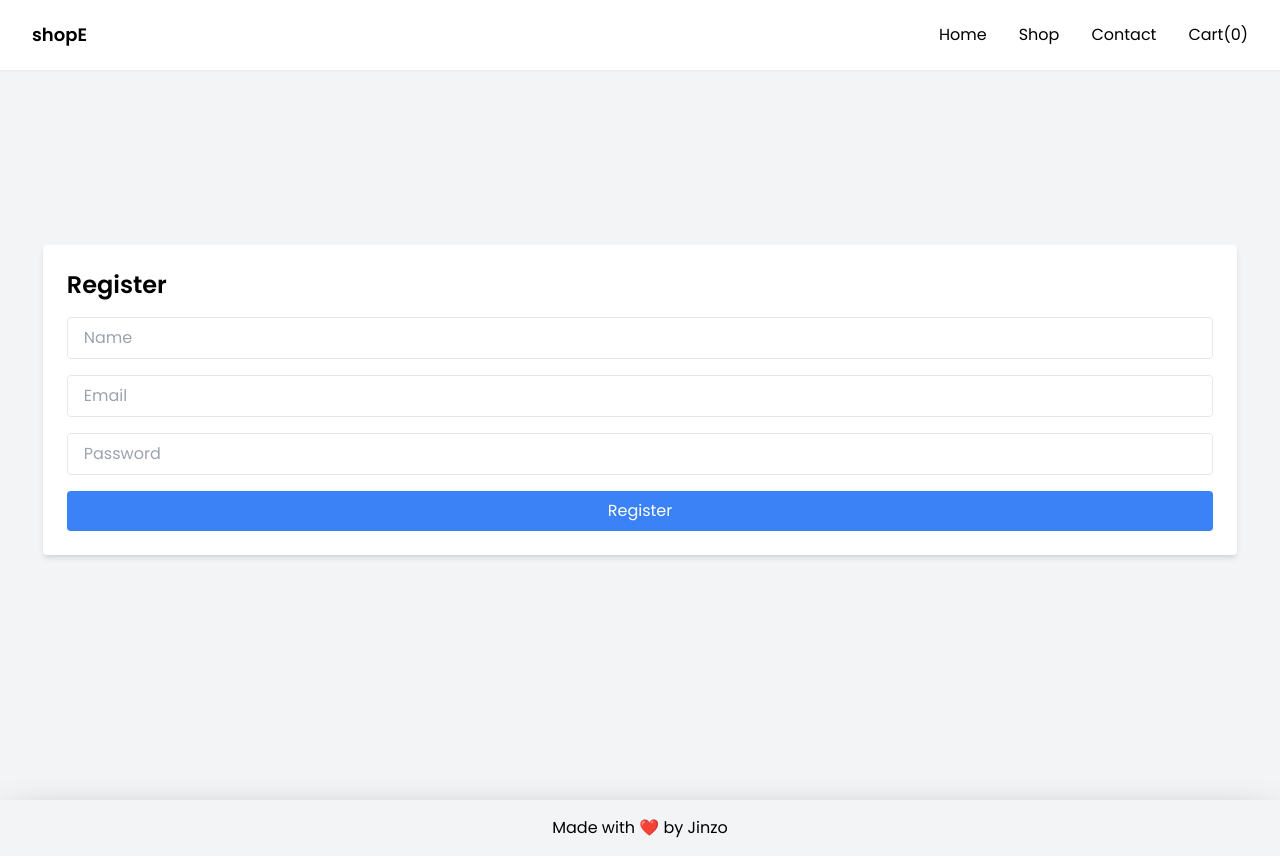
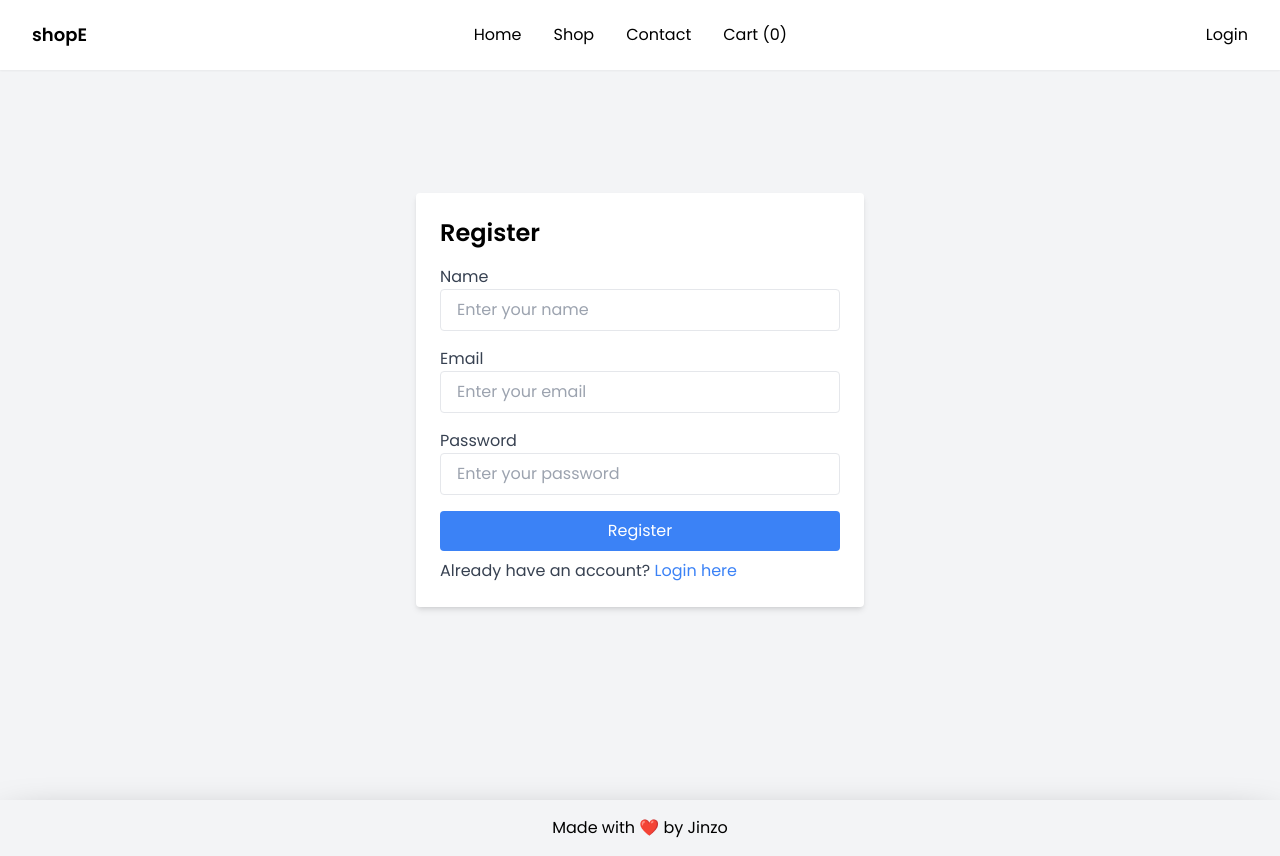
Before and after one commit to JinzoTun/ShopE, a React (Vite) app in the folder client/: page /register in a window 1280 px wide. Built offline with nearby package versions, Linux system fonts and the light colour scheme; a web font is replaced by a local one.

Commit message:
Update styling in Home, OrdersPage, Cart, and ProductAdminPage components

```diff
--- a/client/src/components/NavBar.jsx
+++ b/client/src/components/NavBar.jsx
@@ -1,26 +1,99 @@
 import { Link } from "react-router-dom";
 import { Menu } from "@mui/icons-material";
-import {useCart} from "../context/useCart";
+import { useState, useRef, useEffect } from "react";
+import { useCart } from "../context/useCart";
+import PropTypes from "prop-types";
 
+const DropdownMenu = ({ countItems, onClose }) => {
+  const dropdownRef = useRef(null);
 
+  useEffect(() => {
+    const handleClickOutside = (event) => {
+      if (dropdownRef.current && !dropdownRef.current.contains(event.target)) {
+        onClose(); // Close the menu if click is outside
+      }
+    };
+
+    document.body.addEventListener("click", handleClickOutside);
+
+    return () => {
+      document.body.removeEventListener("click", handleClickOutside);
+    };
+  }, [onClose]);
+
+  return (
+    <div ref={dropdownRef} className="absolute top-full right-2 mt-2">
+      <div className="bg-white border rounded-md shadow-lg overflow-hidden">
+        <ul className="py-1">
+          <li className="transition duration-300 ease-in-out hover:bg-gray-100">
+            <Link to="/" className="block px-4 py-2" onClick={onClose}>Home</Link>
+          </li>
+          <li className="transition duration-300 ease-in-out hover:bg-gray-100">
+            <Link to="/shop" className="block px-4 py-2" onClick={onClose}>Shop</Link>
+          </li>
+          <li className="transition duration-300 ease-in-out hover:bg-gray-100">
+            <Link to="/contact" className="block px-4 py-2" onClick={onClose}>Contact</Link>
+          </li>
+          <li className="transition duration-300 ease-in-out hover:bg-gray-100">
+            <Link to="/cart" className="block px-4 py-2" onClick={onClose}>Cart ({countItems})</Link>
+          </li>
+          <li className="transition duration-300 ease-in-out hover:bg-gray-100">
+            <Link to="/login" className="block px-4 py-2" onClick={onClose}>Login</Link>
+          </li>
+        </ul>
+      </div>
+    </div>
+  );
+};
+
+DropdownMenu.propTypes = {
+  countItems: PropTypes.number.isRequired,
+  onClose: PropTypes.func.isRequired,
+};
 
 const NavBar = () => {
+  const { countItems } = useCart();
+  const [showMenu, setShowMenu] = useState(false);
+  const menuRef = useRef(null);
 
-  const { countItems } = useCart();
+  useEffect(() => {
+    const handleClick = (event) => {
+      if (menuRef.current && !menuRef.current.contains(event.target)) {
+        setShowMenu(false); // Close the menu if click is outside
+      }
+    };
 
+    document.body.addEventListener("click", handleClick);
 
+    return () => {
+      document.body.removeEventListener("click", handleClick);
+    };
+  }, []);
+
+  const toggleMenu = (event) => {
+    event.stopPropagation(); // Stop event propagation to prevent the dropdown from closing immediately
+    setShowMenu(!showMenu); // Toggle the showMenu state directly
+  };
+
+  const closeMenu = () => {
+    setShowMenu(false);
+  };
 
   return (
     <nav className="flex justify-between items-center w-full h-[70px] fixed bg-white text-black shadow-sm" role="navigation">
       <Link to="/" className="pl-8 text-lg font-semibold">shopE</Link>
-      <div className="px-4 cursor-pointer md:hidden">
+      <div className="px-4 cursor-pointer md:hidden" onClick={toggleMenu} ref={menuRef}>
         <Menu />
       </div>
+      {showMenu && <DropdownMenu countItems={countItems} onClose={closeMenu} />}
       <div className="pr-4 md:block hidden">
         <Link to="/" className="p-4 hover:underline underline-offset-8">Home</Link>
         <Link to="/shop" className="p-4 hover:underline underline-offset-8">Shop</Link>
         <Link to="/contact" className="p-4 hover:underline underline-offset-8">Contact</Link>
-        <Link to="/cart" className="p-4 hover:underline underline-offset-8">Cart({countItems})</Link> {/* Display countItems in the Cart link */}
+        <Link to="/cart" className="p-4 hover:underline underline-offset-8">Cart ({countItems})</Link>
+      </div>
+      <div className="pr-4 md:block hidden">
+        <Link to="/login" className="p-4 hover:underline underline-offset-8">Login</Link>
       </div>
     </nav>
   );
--- a/client/src/pages/Auth/Login.jsx
+++ b/client/src/pages/Auth/Login.jsx
@@ -1,6 +1,6 @@
 import { useState } from 'react';
 import axios from 'axios';
-import { useNavigate } from 'react-router-dom';
+import { useNavigate, Link } from 'react-router-dom';
 import Cookies from 'js-cookie';
 
 const Login = () => {
@@ -15,20 +15,19 @@ const Login = () => {
     try {
       const response = await axios.post(`${import.meta.env.VITE_SERVER}/api/users/login`, { email, password });
       console.log(response.data);
-      // Store the authentication token in a cookie after successful login
-      Cookies.set('token', response.data.token, { expires: 7 }); // Set cookie expiration time to 7 days
+      Cookies.set('jwt', response.data.token, { expires: 7 });
       navigate('/shop');
     } catch (error) {
       console.error('Error logging in:', error);
-      setError('Invalid email or password. Please try again.'); // Set error message for failed login
+      setError('Invalid email or password. Please try again.');
     }
   };
 
   return (
     <div className="flex justify-center items-center h-screen bg-gray-100">
-      <form className="bg-white p-6 rounded shadow-md" onSubmit={handleSubmit}>
+      <form className="bg-white p-6 rounded shadow-md max-w-md w-full" onSubmit={handleSubmit}>
         <h1 className="text-2xl font-semibold mb-4">Login</h1>
-        {error && <p className="text-red-500 mb-4">{error}</p>} {/* Display error message if login fails */}
+        {error && <p className="text-red-500 mb-4">{error}</p>}
         <div className="mb-4">
           <label htmlFor="email" className="block text-sm font-medium text-gray-700">Email</label>
           <input
@@ -36,7 +35,7 @@ const Login = () => {
             id="email"
             value={email}
             onChange={(e) => setEmail(e.target.value)}
-            placeholder="Email"
+            placeholder="Enter your email"
             className="w-full px-4 py-2 border rounded focus:outline-none focus:border-blue-500"
           />
         </div>
@@ -47,11 +46,13 @@ const Login = () => {
             id="password"
             value={password}
             onChange={(e) => setPassword(e.target.value)}
-            placeholder="Password"
+            placeholder="Enter your password"
             className="w-full px-4 py-2 border rounded focus:outline-none focus:border-blue-500"
           />
         </div>
         <button type="submit" className="w-full bg-blue-500 text-white px-4 py-2 rounded hover:bg-blue-600">Login</button>
+        <p className="text-gray-700 mt-2">Don&lsquo;t  have an account? <Link to="/register" className="text-blue-500">Register here</Link></p>
+        {/* Add Forgot Password link if applicable */}
       </form>
     </div>
   );
--- a/client/src/pages/Auth/Register.jsx
+++ b/client/src/pages/Auth/Register.jsx
@@ -1,6 +1,6 @@
 import { useState } from 'react';
 import axios from 'axios';
-import { useNavigate } from 'react-router-dom';
+import { useNavigate, Link } from 'react-router-dom';
 import Cookies from 'js-cookie';
 
 const Register = () => {
@@ -15,9 +15,7 @@ const Register = () => {
     try {
       const response = await axios.post(`${import.meta.env.VITE_SERVER}/api/users/register`, { name, email, password });
       console.log(response.data);
-      // Store the authentication token in a cookie after successful registration
-      Cookies.set('token', response.data.token, { expires: 7 }); // Set cookie expiration time to 7 days
-
+      Cookies.set('token', response.data.token, { expires: 7 });
       navigate('/shop');
     } catch (error) {
       console.error('Error registering:', error.response.data.error);
@@ -27,31 +25,44 @@ const Register = () => {
 
   return (
     <div className="flex justify-center items-center h-screen bg-gray-100">
-      <form className="bg-white p-6 rounded shadow-md" onSubmit={handleSubmit}>
+      <form className="bg-white p-6 rounded shadow-md max-w-md w-full" onSubmit={handleSubmit}>
         <h1 className="text-2xl font-semibold mb-4">Register</h1>
         {error && <p className="text-red-500 mb-4">{error}</p>}
+        <div className="mb-4">
+          <label htmlFor="name" className="block text-gray-700">Name</label>
           <input
             type="text"
+            id="name"
             value={name}
             onChange={(e) => setName(e.target.value)}
-          placeholder="Name"
-          className="w-full px-4 py-2 mb-4 border rounded"
+            placeholder="Enter your name"
+            className="w-full px-4 py-2 border rounded focus:outline-none focus:border-blue-500"
           />
+        </div>
+        <div className="mb-4">
+          <label htmlFor="email" className="block text-gray-700">Email</label>
           <input
             type="email"
+            id="email"
             value={email}
             onChange={(e) => setEmail(e.target.value)}
-          placeholder="Email"
-          className="w-full px-4 py-2 mb-4 border rounded"
+            placeholder="Enter your email"
+            className="w-full px-4 py-2 border rounded focus:outline-none focus:border-blue-500"
           />
+        </div>
+        <div className="mb-4">
+          <label htmlFor="password" className="block text-gray-700">Password</label>
           <input
             type="password"
+            id="password"
             value={password}
             onChange={(e) => setPassword(e.target.value)}
-          placeholder="Password"
-          className="w-full px-4 py-2 mb-4 border rounded"
+            placeholder="Enter your password"
+            className="w-full px-4 py-2 border rounded focus:outline-none focus:border-blue-500"
           />
+        </div>
         <button type="submit" className="w-full bg-blue-500 text-white px-4 py-2 rounded hover:bg-blue-600">Register</button>
+        <p className="text-gray-700 mt-2">Already have an account? <Link to="/login" className="text-blue-500">Login here</Link></p>
       </form>
     </div>
   );
--- a/client/src/pages/Home/Index.jsx
+++ b/client/src/pages/Home/Index.jsx
@@ -12,13 +12,13 @@ const Home = () => {
           <ProductCard searchQuery="" filterOption="Hoodies"/>
 
         </div>
-        <h2 className="text-3xl font-semibold mb-6">Winter Collection</h2>
+        <h2 className="text-3xl font-semibold my-6">Winter Collection</h2>
         <div className="  w-full">
           <ProductCard searchQuery="" filterOption="Pants"/>
 
         </div>
 
-        <h2 className="text-3xl font-semibold mb-6">Best Seller</h2>
+        <h2 className="text-3xl font-semibold my-6">Best Seller</h2>
         <div className="  w-full">
           <ProductCard searchQuery="" filterOption="T-Shirts"/>
 
--- a/client/src/pages/admin/OrdersPage.jsx
+++ b/client/src/pages/admin/OrdersPage.jsx
@@ -8,9 +8,20 @@ const OrdersPage = () => {
         fetchOrders();
     }, []);
 
+
     const fetchOrders = async () => {
+
         try {
-            const response = await axios.get(`${import.meta.env.VITE_SERVER}/api/orders`);
+            const token = document.cookie.replace(
+                /(?:(?:^|.*;\s*)jwt\s*=\s*([^;]*).*$)|^.*$/,
+                "$1"
+              );
+
+            const response = await axios.get(`${import.meta.env.VITE_SERVER}/api/orders`,{
+                headers: {
+                  jwt: token, // Include the token in the 'jwt' header
+                },
+              });
             const sortedOrders = response.data.sort((a, b) => new Date(b.updatedAt) - new Date(a.updatedAt));
             setOrders(sortedOrders);
         } catch (error) {
```
Also changed, not shown: client/src/pages/Home/Cart.jsx (+7 -4 lines), client/src/pages/Home/Contact.jsx (+10 -8 lines), client/src/pages/admin/ProductAdminPage.jsx (+37 -3 lines). Lines whose indentation alone changed are shown as unchanged.
